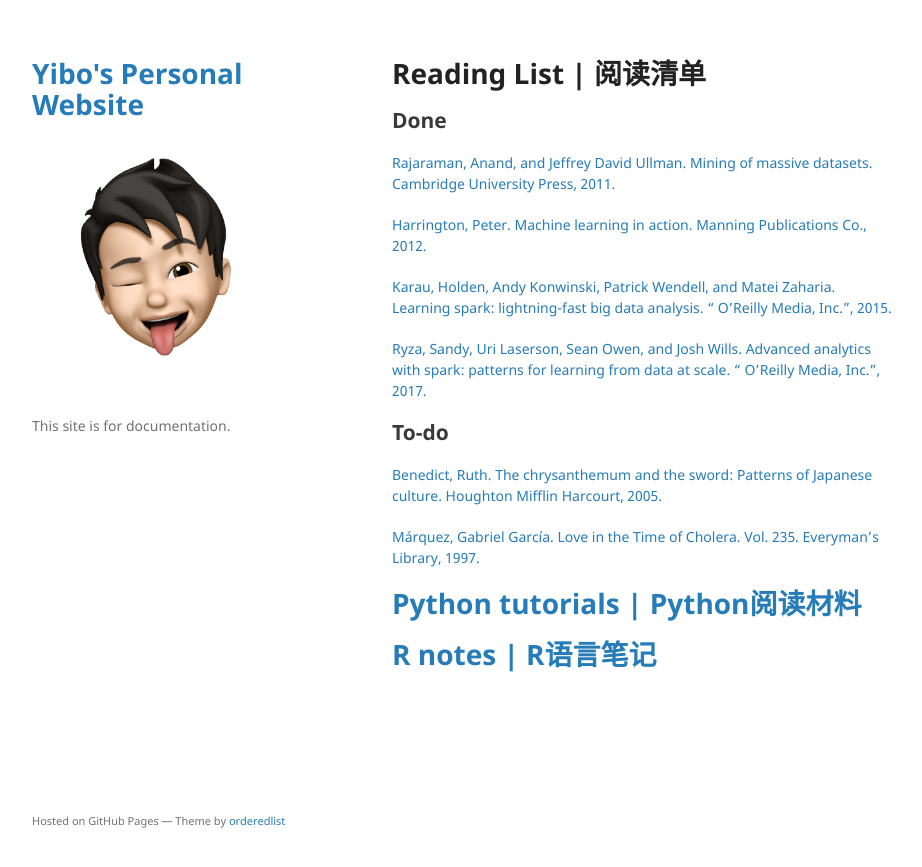
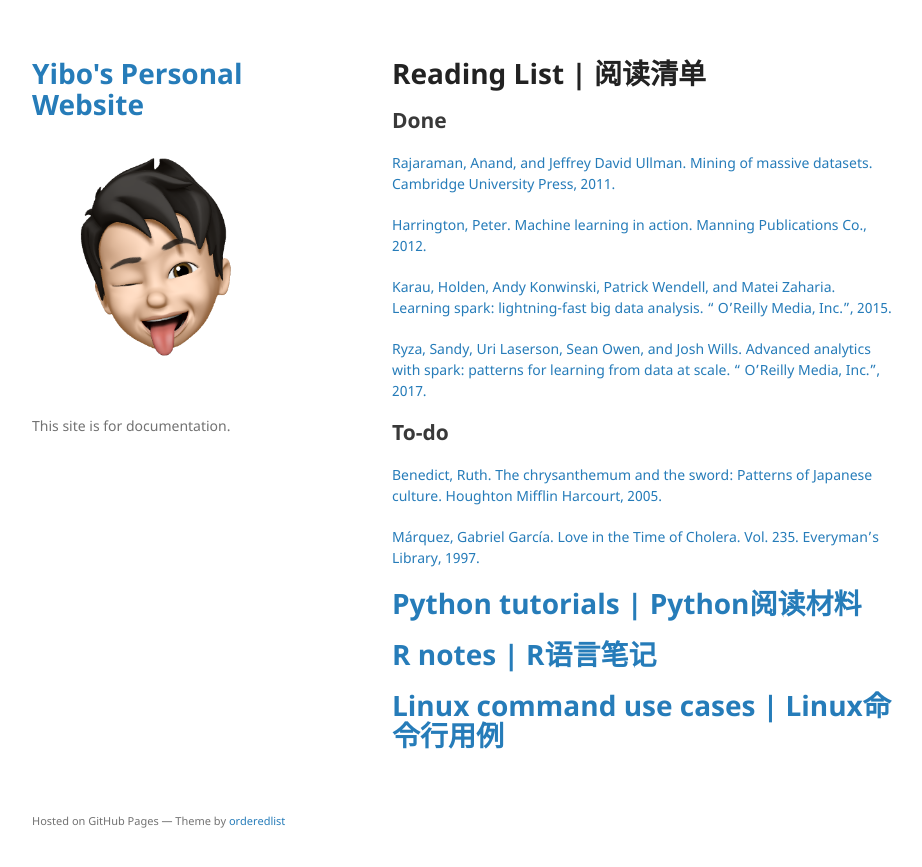
Before and after one commit to RupertMa/RupertMa.github.io, a Jekyll site: the page built from index.md, in a window 1280 px wide. Shown: the top 867 px of the page, without its empty margins (178-1100 px from the left). Built offline with Jekyll 4.4.1, drawn with Linux system fonts in a browser that asks for light colours.

Commit message:
Added link to notes

````diff
--- a/_config.yml
+++ b/_config.yml
@@ -1,6 +1,5 @@
+title: Yibo's Personal Website
+logo: /assets/img/Avatar.png
+description: This site is for documentation.
+show_downloads: false
 theme: jekyll-theme-minimal
-logo: /assets/img/Avatar.png
-title: Yibo's Personal Website
-description: This site is for documentation.
-
-show_downloads: false
--- a/index.md
+++ b/index.md
@@ -29,6 +29,8 @@ There should be whitespace between paragraphs. We recommend including a README,
 # [Python tutorials | Python阅读材料]({% link Python-notes.md %})
 
 # [R notes | R语言笔记]({% link R-notes.md %})
+
+# [Linux command use cases | Linux命令行用例  ]({% link Linux-notes.md %})
 
 <!-- ```R
 // Javascript code with syntax highlighting.
````
Also changed, not shown: _layouts/default.html (line endings or trailing spaces), 1 other file.
